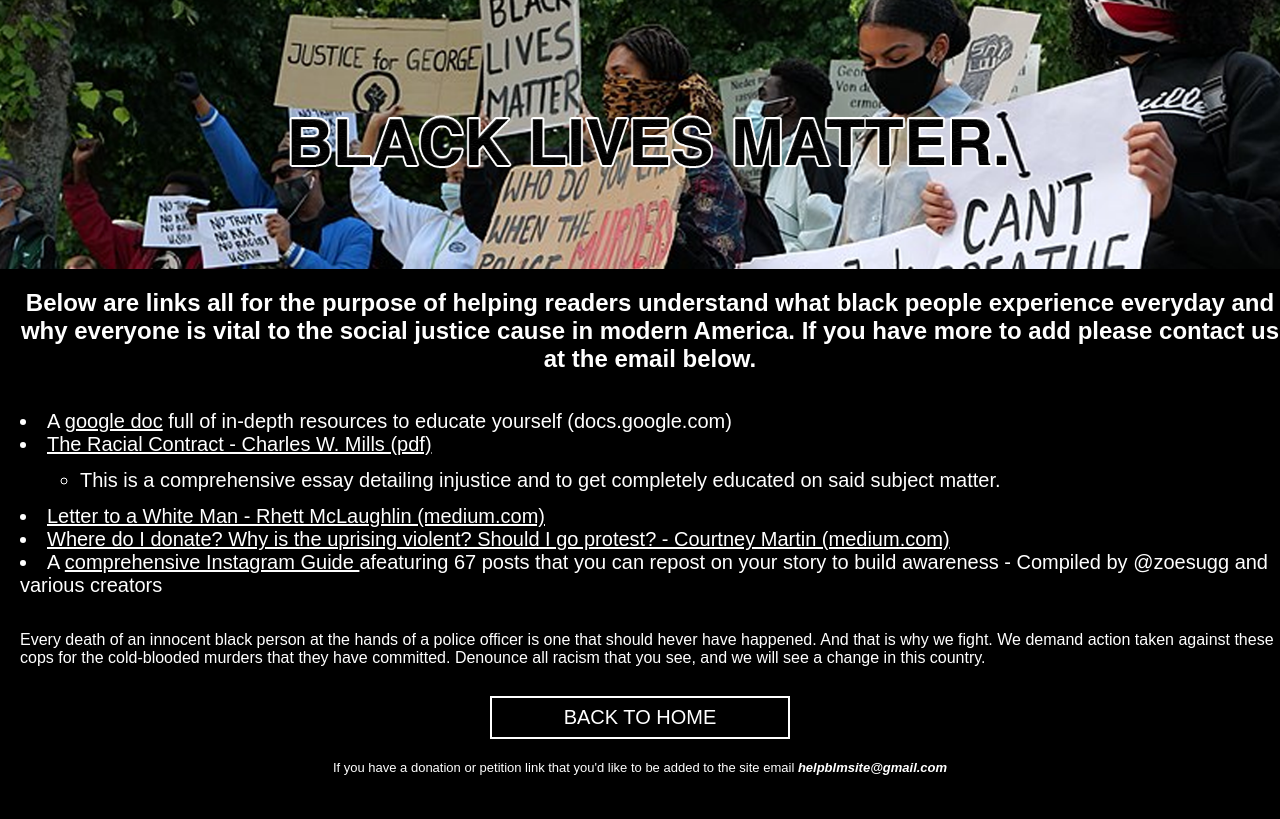
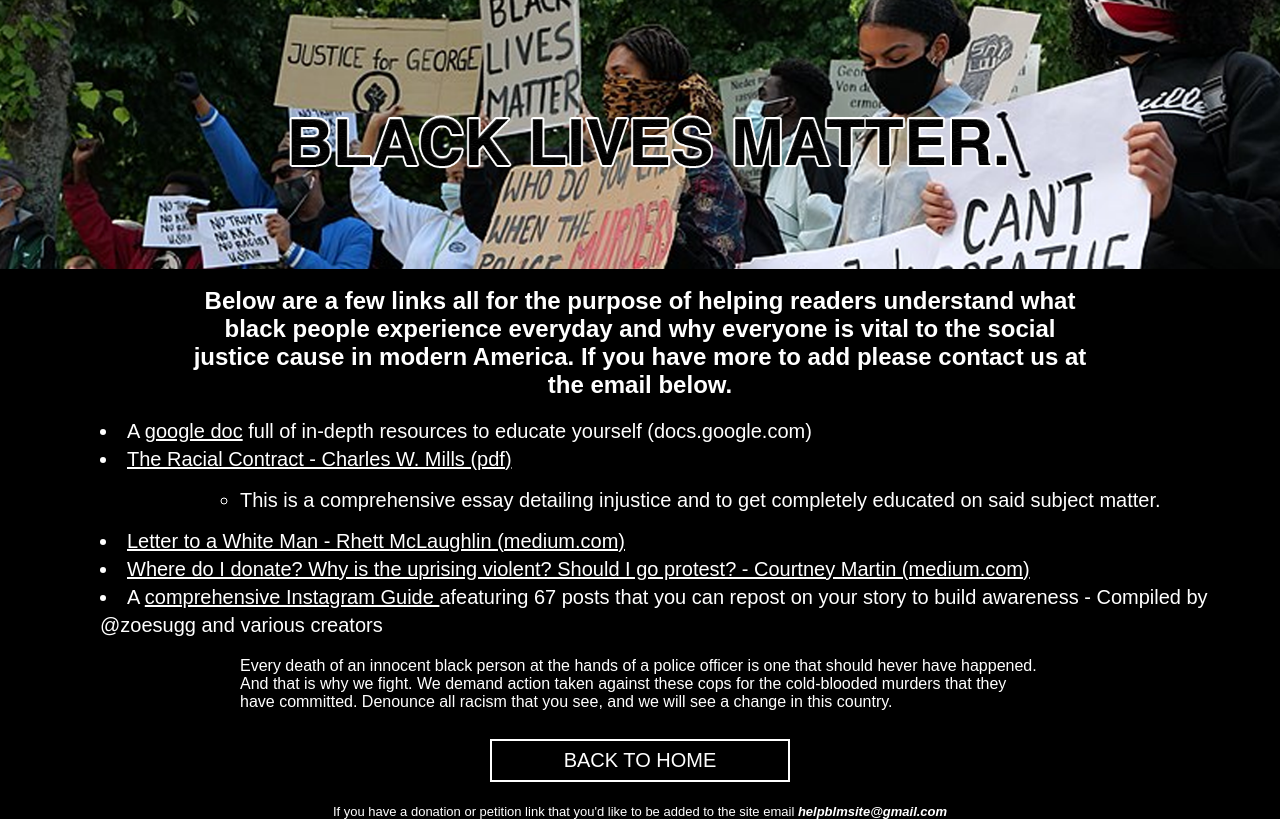
Before and after one commit to av2mu/helpblm, a plain HTML site: page educate.html in a window 1280 px wide. Drawn offline with Linux system fonts and the light colour scheme.

Commit message:
may formatting/margin changes

```diff
--- a/educate.css
+++ b/educate.css
@@ -10,6 +10,8 @@ body{
   height: 100vh;
   font-family: 'Poppins', sans-serif;
   background-color: black;
+
+
 }
 footer{
   color: white;
@@ -19,12 +21,17 @@ footer{
 h2{
   color: white;
   text-align: center;
-  margin-left:20px;
+  margin: auto;
+  width: 900px;
 }
+
+
 li{
   color: white;
   font-size: 20px;
-  margin-left:20px;
+  margin-left:100px;
+  line-height:140%
+
 }
 a{
   color: white;
@@ -38,7 +45,8 @@ ul{
 }
 p{
   color: white;
-  margin-left:20px;
+  margin: auto;
+  width: 800px;
 }
 .desc{
   list-style-type: circle;
--- a/educate.html
+++ b/educate.html
@@ -11,7 +11,8 @@
   <a href="index.html">
     <img src="./images/headers/header5.png" alt="Black Lives Matter" class="center">
   </a>
-  <h2>Below are links all for the purpose of helping readers understand what black people experience everyday and why everyone is vital to the social justice cause in modern America. If you have more to add please contact us at the email below.</h2>
+  <br>
+  <h2>Below are a few links all for the purpose of helping readers understand what black people experience everyday and why everyone is vital to the social justice cause in modern America. If you have more to add please contact us at the email below.</h2>
   <br>
   <li>A <a href="http://bit.ly/ANTIRACISMRESOURCES" target="_blank">google doc</a> full of in-depth resources to educate yourself (docs.google.com)</li>
   <li>
--- a/index.css
+++ b/index.css
@@ -31,6 +31,7 @@ body{
   display: table-cell;
   vertical-align: middle;
   width: 100&#37;;
+  line-height:90%
   }
 
 
@@ -65,4 +66,7 @@ footer{
   color: white;
   font-size: 13px;
   text-align: center;
+  width: 300px;
+  margin: auto;
+
 }
```
Also changed, not shown: index.html (+9 -4 lines), images/headers/header1alt.png (added).
